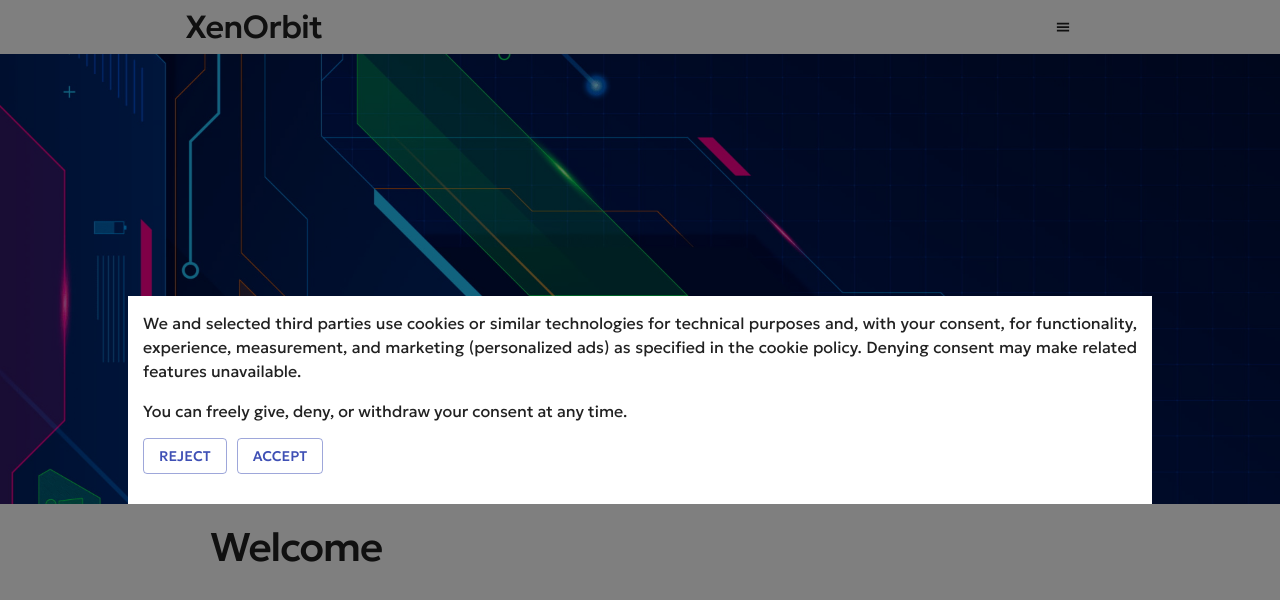
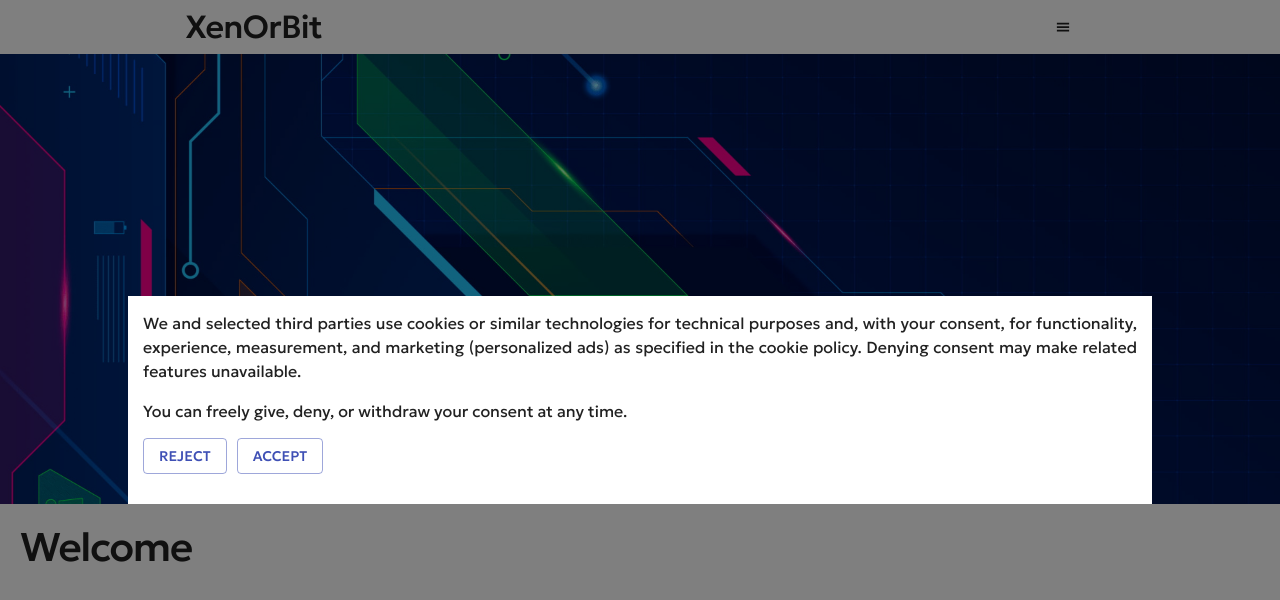
Before and after one commit to tinkerstation/site, a React (Vite) app: page / in a window 1280 px wide. Shown: the top 600 px of the page. Built offline with nearby package versions, Linux system fonts and the light colour scheme.

Commit message:
fix theme button style

```diff
--- a/src/common/components/NavBar.tsx
+++ b/src/common/components/NavBar.tsx
@@ -70,7 +70,7 @@ export const NavBar: React.FC = () => {
       <Container >
         <ContainerMenuItem >
           <CustomLink to="/" >
-            <Typography variant="h2" sx={{ xs: "h4", sm: "h3", md: "h2", xl: "h1" }}>XenOrbit</Typography>
+            <Typography variant="h2" sx={{ xs: "h4", sm: "h3", md: "h2", xl: "h1" }}>XenOrBit</Typography>
           </CustomLink>
         </ContainerMenuItem>
         <ContainerMenuItem >
@@ -113,12 +113,9 @@ export const NavBar: React.FC = () => {
         <ListItem >
           <ListItemButton onClick={toggleTheme}>
             <ListItemIcon>
-              {darkMode ? <DarkMode /> : <LightMode />}
+              {darkMode ? <DarkMode /> : <LightMode  style={{color:"#ffd452"}}/>}
             </ListItemIcon>
-            <ListItemText primary={darkMode ? getTranslation(Language.code, "darkTheme") : getTranslation(Language.code, "lightTheme")} />
           </ListItemButton >
-        </ListItem>
-        <ListItem >
           <FormControl fullWidth >
             <InputLabel id="language-selector">{getTranslation(Language.code, "language")}</InputLabel>
             <Select
--- a/src/common/locales/de.json
+++ b/src/common/locales/de.json
@@ -13,8 +13,6 @@
     "impressum": "Impressum"
   },
   "language": "Sprache",
-  "darkTheme": "Dunkles Theme",
-  "lightTheme": "Helles Theme",
   "english": "Englisch",
   "spanish": "Spanisch",
   "german": "Deutsch",
--- a/src/common/locales/en.json
+++ b/src/common/locales/en.json
@@ -13,8 +13,6 @@
     "impressum": "Impressum"
   },
   "language": "Language",
-  "darkTheme": "Dark Theme",
-  "lightTheme": "Light Theme",
   "english": "English",
   "spanish": "Spanish",
   "german": "German",
--- a/src/common/locales/es.json
+++ b/src/common/locales/es.json
@@ -13,8 +13,6 @@
     "impressum": "Impressum"
   },
   "language": "Idioma",
-  "darkTheme": "Tema Oscuro",
-  "lightTheme": "Tema Claro",
   "english": "Inglés",
   "spanish": "Español",
   "german": "Alemán",
--- a/src/common/locales/fr.json
+++ b/src/common/locales/fr.json
@@ -13,8 +13,6 @@
     "impressum": "Impressum"
   },
   "language": "Langue",
-  "darkTheme": "Thème Sombre",
-  "lightTheme": "Thème Clair",
   "english": "Anglais",
   "spanish": "Espagnol",
   "german": "Allemand",
--- a/src/pages/public/HomePage.tsx
+++ b/src/pages/public/HomePage.tsx
@@ -24,7 +24,7 @@ const HomePage: React.FC = () => {
                 }}
             >
             </div>
-            <Container component="main" maxWidth="md" style={{padding: "20px"}}>
+            <Container component="main" maxWidth="xl" style={{padding: "20px"}}>
                 <Typography variant="h1">{getTranslation(Language.code,"welcome")}</Typography>
             </Container>
         </React.Fragment>
```
